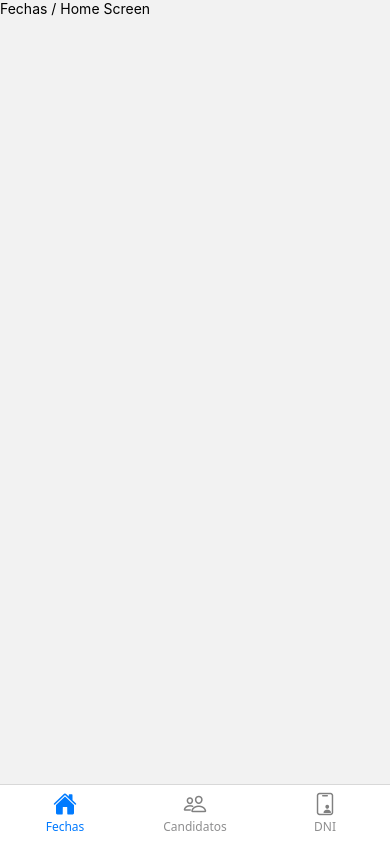
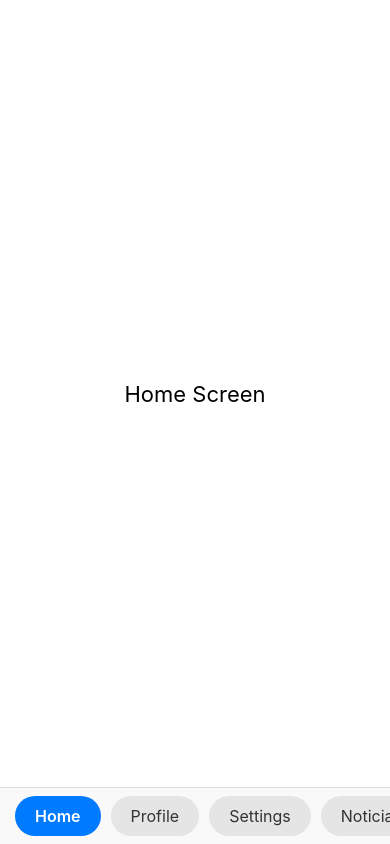
Before and after one commit to CBElmer28/Frontend-Hackaton, a React Native app: screen /MainTabs in a window 390 px wide. Built offline with nearby package versions, Linux system fonts and the light colour scheme.

Commit message:
feat(navigation): BottomTab personalizado que puede hacer scroll

```diff
--- a/navigation/AppNavigator.js
+++ b/navigation/AppNavigator.js
@@ -3,7 +3,7 @@ import { NavigationContainer } from "@react-navigation/native";
 import { createNativeStackNavigator } from "@react-navigation/native-stack";
 
 import SplashScreen from "../screens/SplashScreen";
-import BottomTabs from "./BottomTabs";  // Aquí está tu menú
+import MainTabs from "./MainTabs";  // Aquí está tu menú
 
 const Stack = createNativeStackNavigator();
 
@@ -16,7 +16,7 @@ export default function AppNavigator() {
         <Stack.Screen name="Splash" component={SplashScreen} />
 
         {/* 2. Menú principal con tabs */}
-        <Stack.Screen name="MainTabs" component={BottomTabs} />
+        <Stack.Screen name="MainTabs" component={MainTabs} />
 
       </Stack.Navigator>
     </NavigationContainer>
--- a/navigation/BottomTabs.js
+++ /dev/null
@@ -1,38 +0,0 @@
-import { createBottomTabNavigator } from '@react-navigation/bottom-tabs';
-import { Ionicons } from '@expo/vector-icons';
-
-import FechasScreen from '../screens/FechasScreen';
-import CandidatoScreen from '../screens/CandidatoScreen';
-import DniScreen from '../screens/DniScreen';
-
-const Tab = createBottomTabNavigator();
-
-export default function BottomTabs() {
-  return (
-    <Tab.Navigator
-      initialRouteName="Fechas"
-      screenOptions={({ route }) => ({
-        headerShown: false,
-        tabBarStyle: {
-          backgroundColor: "#fff",
-          height: 60,
-          paddingBottom: 8,
-        },
-        tabBarIcon: ({ focused, size }) => {
-          let iconName;
-
-          if (route.name === "Fechas") iconName = focused ? "home" : "home-outline";
-          if (route.name === "Candidatos") iconName = focused ? "people" : "people-outline";
-          if (route.name === "DNI") iconName = focused ? "id-card" : "id-card-outline";
-
-          return <Ionicons name={iconName} size={24} color={focused ? "#007BFF" : "gray"} />;
-        },
-        tabBarLabelStyle: { fontSize: 12 },
-      })}
-    >
-      <Tab.Screen name="Fechas" component={FechasScreen} />
-      <Tab.Screen name="Candidatos" component={CandidatoScreen} />
-      <Tab.Screen name="DNI" component={DniScreen} />
-    </Tab.Navigator>
-  );
-}
--- /dev/null
+++ b/navigation/MainTabs.js
@@ -0,0 +1,91 @@
+// src/navigation/MainTabs.js
+import React, { useState } from "react";
+import { View, Text, TouchableOpacity, ScrollView, StyleSheet } from "react-native";
+
+// --- Your Screens ---
+import CandidatoScreen from "../screens/CandidatoScreen";
+import HomeScreen from "../screens/HomeScreen";
+import FechasScreen from "../screens/FechasScreen";
+import NoticiasScreen from "../screens/NoticiasScreen";
+import VerificarScreen from "../screens/VerificarScreen";
+
+export default function MainTabs() {
+  const [activeTab, setActiveTab] = useState("Home");
+
+  const screens = {
+    Home: <HomeScreen />,
+    Profile: <CandidatoScreen />,
+    Settings: <FechasScreen />,
+    Noticias: <NoticiasScreen/>,
+    Verificar: <VerificarScreen/>
+
+  };
+
+  return (
+    <View style={styles.container}>
+      {/* Render selected screen */}
+      <View style={styles.screenWrapper}>{screens[activeTab]}</View>
+
+      {/* Bottom Scrollable Tabs */}
+      <View style={styles.tabContainer}>
+        <ScrollView
+          horizontal
+          showsHorizontalScrollIndicator={false}
+          contentContainerStyle={styles.tabScroll}
+        >
+          {Object.keys(screens).map((tab) => (
+            <TouchableOpacity
+              key={tab}
+              style={[
+                styles.tabButton,
+                activeTab === tab && styles.activeTabButton,
+              ]}
+              onPress={() => setActiveTab(tab)}
+            >
+              <Text
+                style={[
+                  styles.tabText,
+                  activeTab === tab && styles.activeTabText,
+                ]}
+              >
+                {tab}
+              </Text>
+            </TouchableOpacity>
+          ))}
+        </ScrollView>
+      </View>
+    </View>
+  );
+}
+
+const styles = StyleSheet.create({
+  container: { flex: 1, backgroundColor: "#fff" },
+
+  screenWrapper: { flex: 1 },
+
+  tabContainer: {
+    paddingVertical: 8,
+    borderTopWidth: 1,
+    borderColor: "#ddd",
+    backgroundColor: "#f9f9f9",
+  },
+
+  tabScroll: {
+    flexDirection: "row",
+    paddingHorizontal: 10,
+  },
+
+  tabButton: {
+    paddingVertical: 10,
+    paddingHorizontal: 20,
+    borderRadius: 20,
+    backgroundColor: "#e5e5e5",
+    marginHorizontal: 5,
+  },
+
+  activeTabButton: { backgroundColor: "#007aff" },
+
+  tabText: { fontSize: 16, color: "#333" },
+
+  activeTabText: { color: "#fff", fontWeight: "600" },
+});
--- a/package.json
+++ b/package.json
@@ -18,9 +18,11 @@
     "react": "19.1.0",
     "react-native": "0.81.5",
     "react-native-gesture-handler": "~2.28.0",
+    "react-native-pager-view": "6.9.1",
     "react-native-reanimated": "~4.1.1",
     "react-native-safe-area-context": "~5.6.0",
-    "react-native-screens": "~4.16.0"
+    "react-native-screens": "~4.16.0",
+    "react-native-tab-view": "^4.2.0"
   },
   "private": true
 }
--- /dev/null
+++ b/screens/NoticiasScreen.js
@@ -0,0 +1,9 @@
+import { View, Text } from 'react-native';
+
+export default function NoticiasScreen() {
+  return (
+    <View>
+      <Text>Candidatos Screen</Text>
+    </View>
+  );
+}
--- a/screens/SplashScreen.js
+++ b/screens/SplashScreen.js
@@ -1,9 +1,20 @@
-import React, { useEffect } from "react";
-import { View, Text, ActivityIndicator, StyleSheet } from "react-native";
+// SplashScreen.js
+import React, { useEffect, useRef } from "react";
+import { View, Text, ActivityIndicator, StyleSheet, Animated } from "react-native";
 
 export default function SplashScreen({ navigation }) {
+  const pulse = useRef(new Animated.Value(0.9)).current;
 
   useEffect(() => {
+    // Animación de pulso para el logo
+    Animated.loop(
+      Animated.sequence([
+        Animated.timing(pulse, { toValue: 1.05, duration: 600, useNativeDriver: true }),
+        Animated.timing(pulse, { toValue: 0.95, duration: 600, useNativeDriver: true }),
+      ])
+    ).start();
+
+    // Navegar al ScrollableBottomTabs después de 1.5s
     const timer = setTimeout(() => {
       navigation.replace("MainTabs");
     }, 1500);
@@ -13,8 +24,10 @@ export default function SplashScreen({ navigation }) {
 
   return (
     <View style={styles.container}>
-      <Text style={styles.logo}>⚪ TituloDelApp</Text>
-      <ActivityIndicator size="large" color="#000" />
+      <Animated.Text style={[styles.logo, { transform: [{ scale: pulse }] }]}>
+        ⚪ TituloDelApp
+      </Animated.Text>
+      <ActivityIndicator size="large" color="#007BFF" />
     </View>
   );
 }
@@ -30,5 +43,6 @@ const styles = StyleSheet.create({
     fontSize: 32,
     fontWeight: "bold",
     marginBottom: 20,
+    color: "#007BFF",
   },
 });
--- /dev/null
+++ b/screens/VerificarScreen.js
@@ -0,0 +1,9 @@
+import { View, Text } from 'react-native';
+
+export default function VerificarScreen() {
+  return (
+    <View>
+      <Text>Candidatos Screen</Text>
+    </View>
+  );
+}
```
Also changed, not shown: 1 other file (tests, documents, lock files or other folders).
